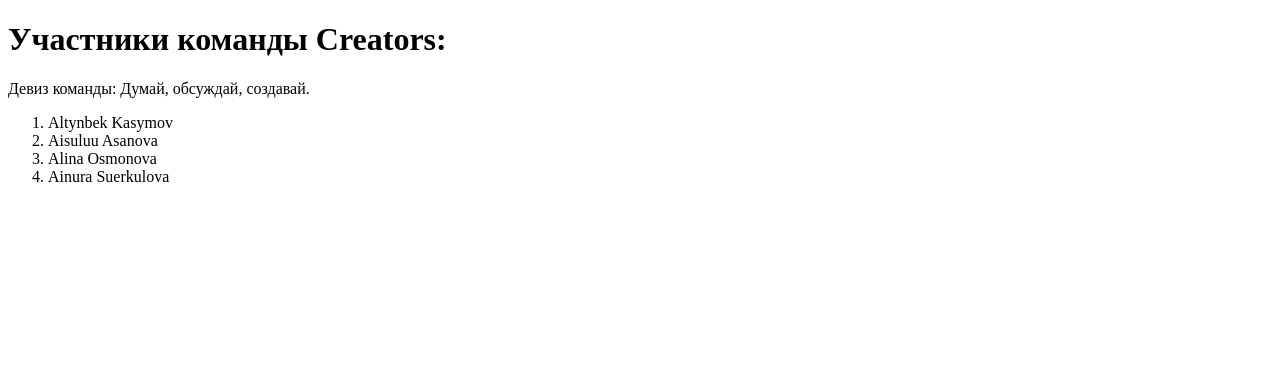
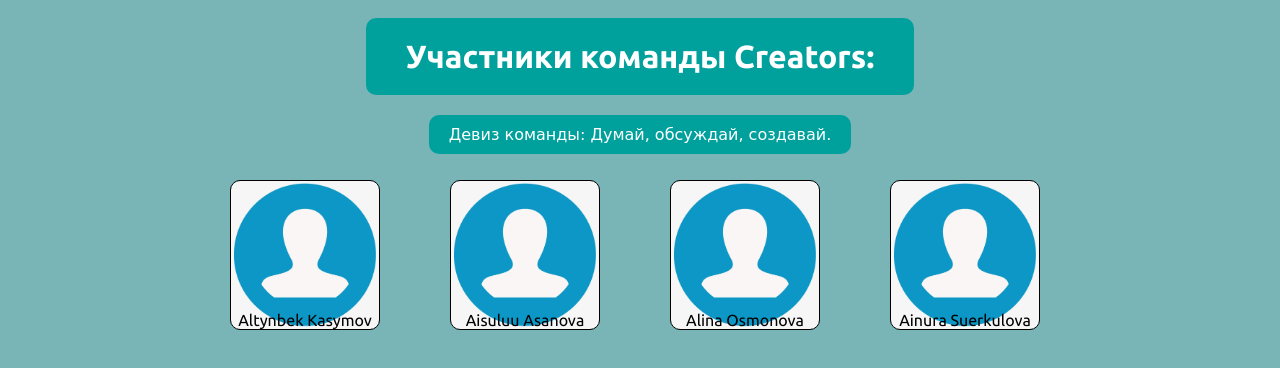
Before and after one commit to creators-sirius/creators, a plain HTML site: page index.html in a window 1280 px wide. Drawn offline with Linux system fonts and the light colour scheme; a web font is replaced by a local one.

Commit message:
Добавил стили

```diff
--- a/index.html
+++ b/index.html
@@ -5,15 +5,21 @@
     <meta http-equiv="X-UA-Compatible" content="IE=edge" />
     <meta name="viewport" content="width=device-width, initial-scale=1.0" />
     <title>Creators</title>
+    <link rel="stylesheet" href="style.css" />
   </head>
   <body>
+    <div class="container">
       <h1>Участники команды Creators:</h1>
+      <br />
       <p>Девиз команды: Думай, обсуждай, создавай.</p>
+      <div class="team">
         <ol>
           <li>Altynbek Kasymov</li>
           <li>Aisuluu Asanova</li>
           <li>Alina Osmonova</li>
           <li>Ainura Suerkulova</li>
         </ol>
+      </div>
+    </div>
   </body>
 </html>
--- /dev/null
+++ b/style.css
@@ -0,0 +1,69 @@
+@import url("https://fonts.googleapis.com/css2?family=Neucha&display=swap");
+@import url("https://fonts.googleapis.com/css2?family=Ubuntu:wght@400;700&display=swap");
+html {
+  box-sizing: border-box;
+}
+
+*,
+*::after,
+*::before {
+  box-sizing: inherit;
+}
+
+body {
+  background-color: #79b4b7;
+  text-align: center;
+}
+
+.container {
+  width: 1110px;
+  padding: 0 10px;
+  margin: 0 auto;
+}
+
+h1 {
+  display: inline-block;
+  text-align: center;
+  padding: 20px 40px;
+  margin: 10px auto;
+  color: #fff;
+  font-family: "Ubuntu", sans-serif;
+  background-color: #00a19d;
+  border-radius: 10px;
+}
+p {
+  display: inline-block;
+  padding: 10px 20px;
+  margin: 10px;
+  background-color: #00a19d;
+  font-family: "Neucha", cursive;
+  color: #fff;
+  text-align: center;
+  border-radius: 10px;
+}
+.team {
+}
+ol {
+  display: grid;
+  grid-template-columns: repeat(auto-fill, 200px);
+  grid-gap: 20px;
+  justify-content: center;
+}
+
+ol li {
+  display: flex;
+  width: 150px;
+  height: 150px;
+  border: 1px solid black;
+  font-family: "Ubuntu", sans-serif;
+  border-radius: 10px;
+  background: url("/img/user.png") 10% 10%;
+  background-position: center;
+  background-size: cover;
+  justify-content: center;
+  align-items: flex-end;
+}
+
+li {
+  list-style: none;
+}
```
Also changed, not shown: img/user.png (added). Lines whose indentation alone changed are shown as unchanged.
